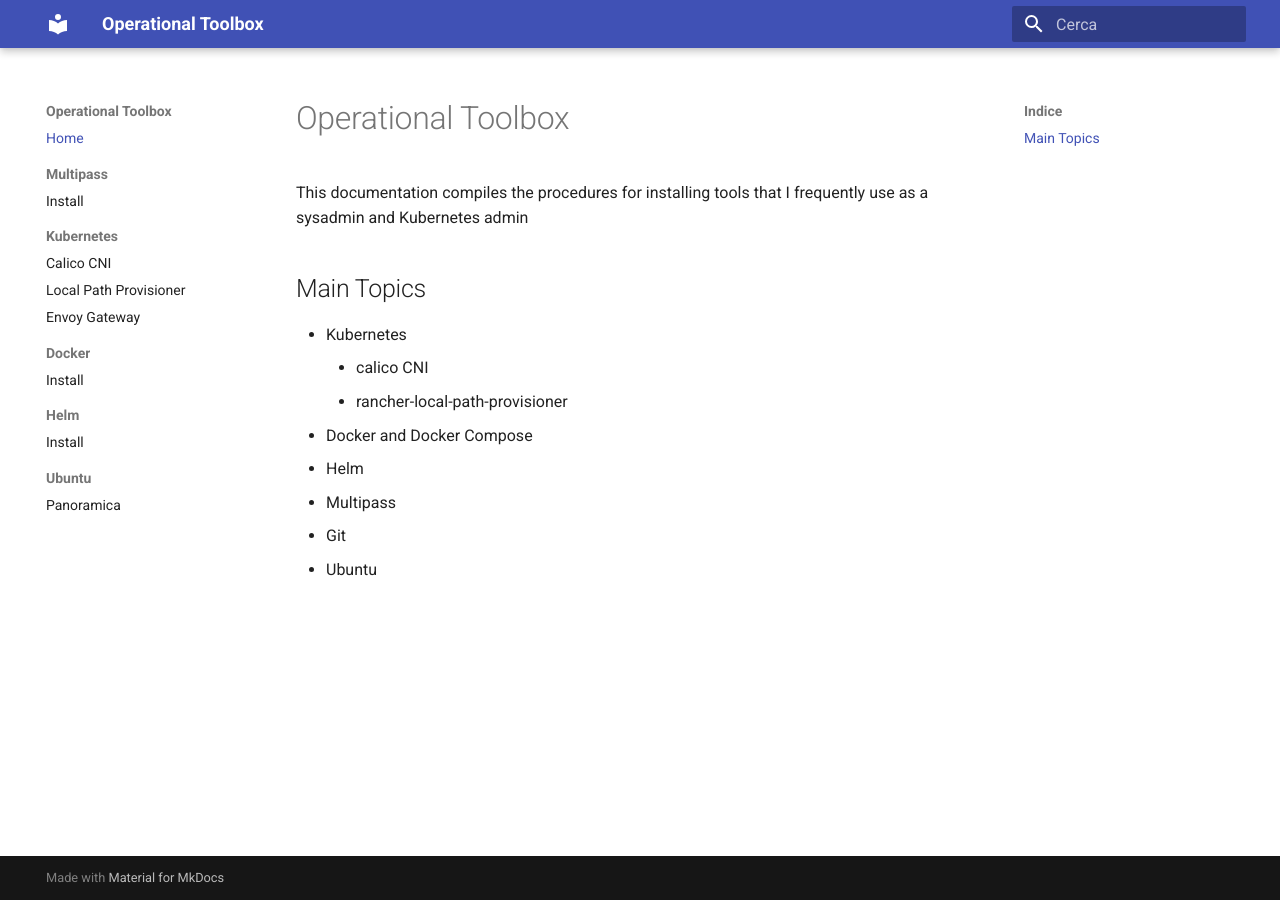
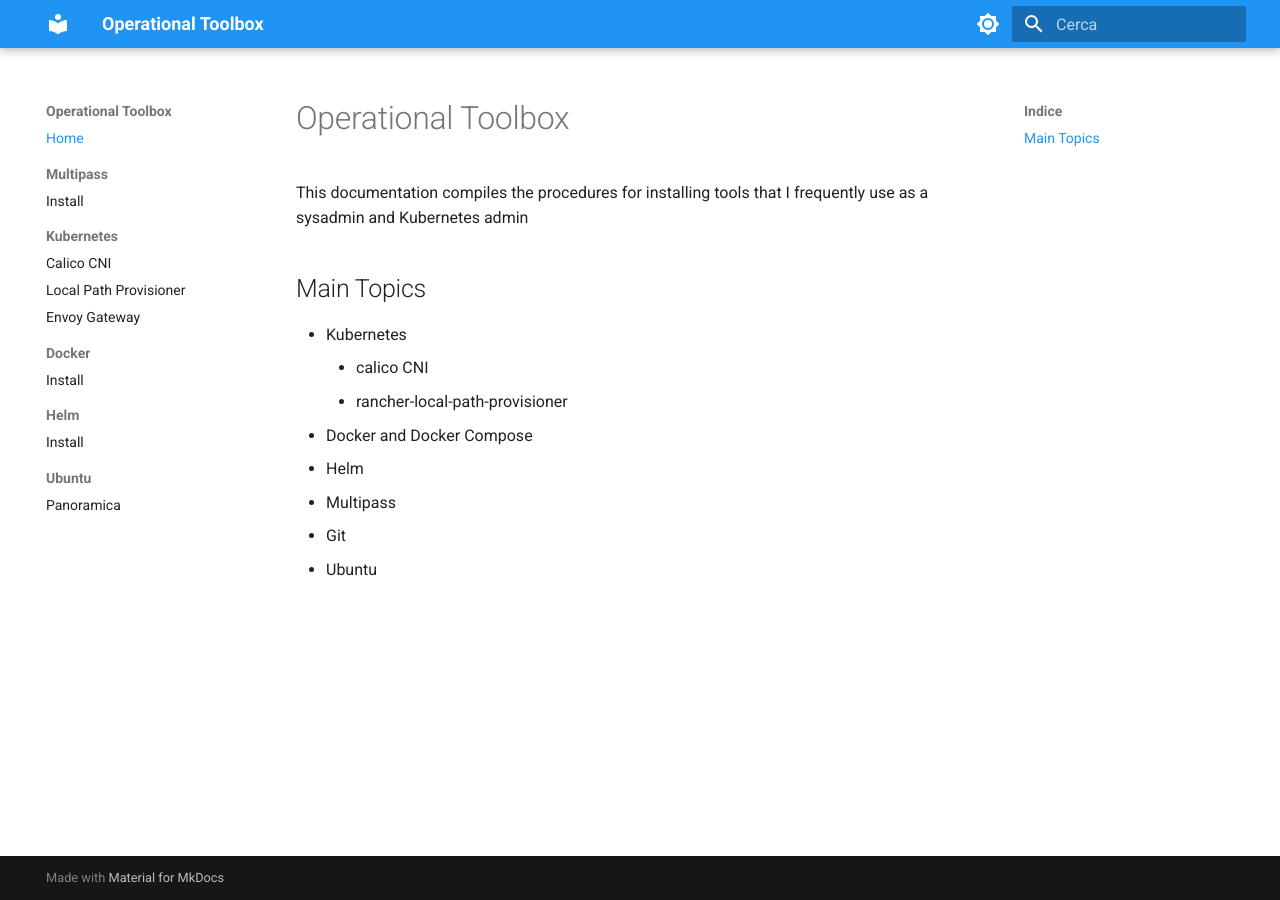
Before and after one commit to miscape/ops-toolbox, an MkDocs documentation site: the page built from docs/index.md, in a window 1280 px wide. Built offline with MkDocs 1.6.1 and Material for MkDocs 9.7.7, drawn with Linux system fonts in a browser that asks for light colours.

Commit message:
Add dark mode toggle

```diff
--- a/mkdocs.yml
+++ b/mkdocs.yml
@@ -10,6 +10,23 @@ theme:
     - navigation.top
     - search.highlight
     - content.code.copy
+
+  palette:
+    - media: "(prefers-color-scheme: light)"
+      scheme: default
+      primary: blue
+      accent: cyan
+      toggle:
+        icon: material/brightness-7
+        name: Passa alla modalità scura
+
+    - media: "(prefers-color-scheme: dark)"
+      scheme: slate
+      primary: blue
+      accent: cyan
+      toggle:
+        icon: material/brightness-4
+        name: Passa alla modalità chiara
 
 plugins:
   - search
```
